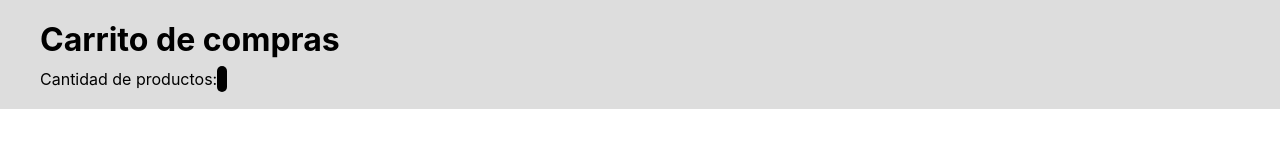
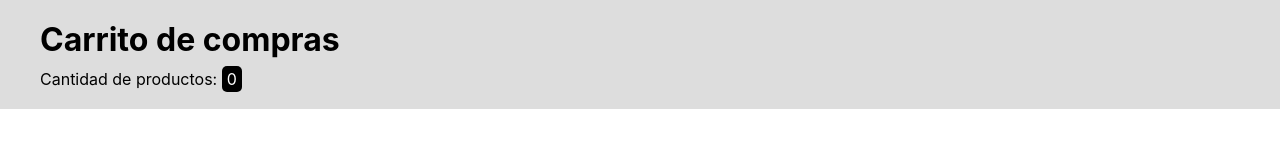
Before and after one commit to montvlein/DH-Frontend-3, a React (Create React App) app in the folder entregable-frontend-3-junio22/: page / in a window 1280 px wide. Shown: the top 160 px of the page. Built offline with nearby package versions, Linux system fonts and the light colour scheme.

Commit message:
el componente Cabecera recibe un prop 'cantidad' hardcodeado en '0'

```diff
--- a/entregable-frontend-3-junio22/src/App.js
+++ b/entregable-frontend-3-junio22/src/App.js
@@ -12,7 +12,7 @@ export default function App() {
 
   return (
     <div className="App">
-      <Cabecera />
+      <Cabecera cantidad={0}/>
       <Listado />
     </div>
   );
```
